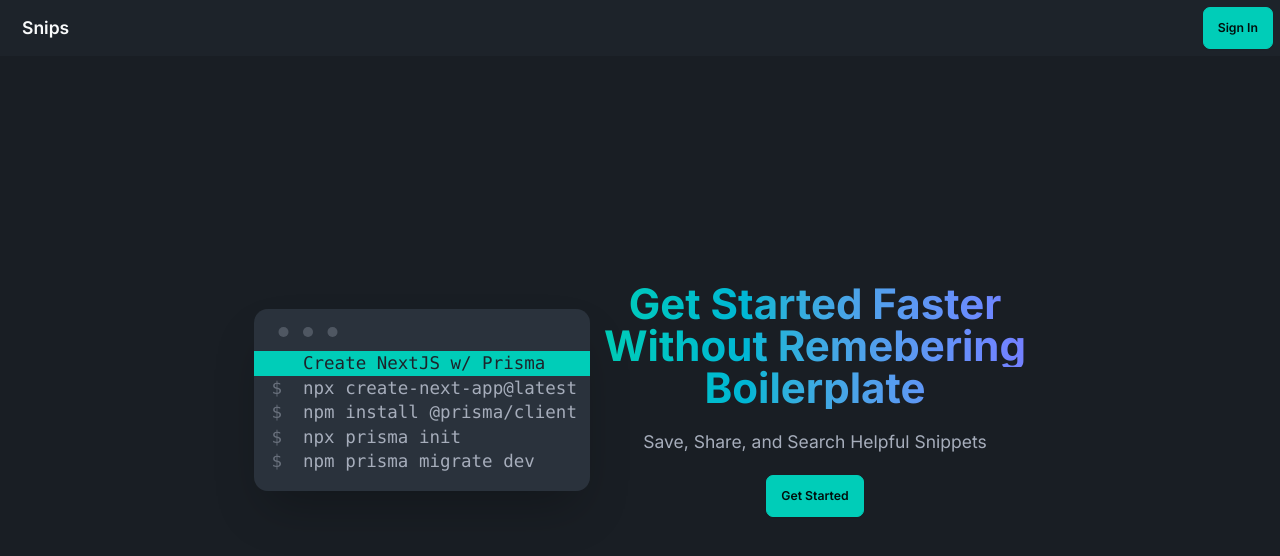
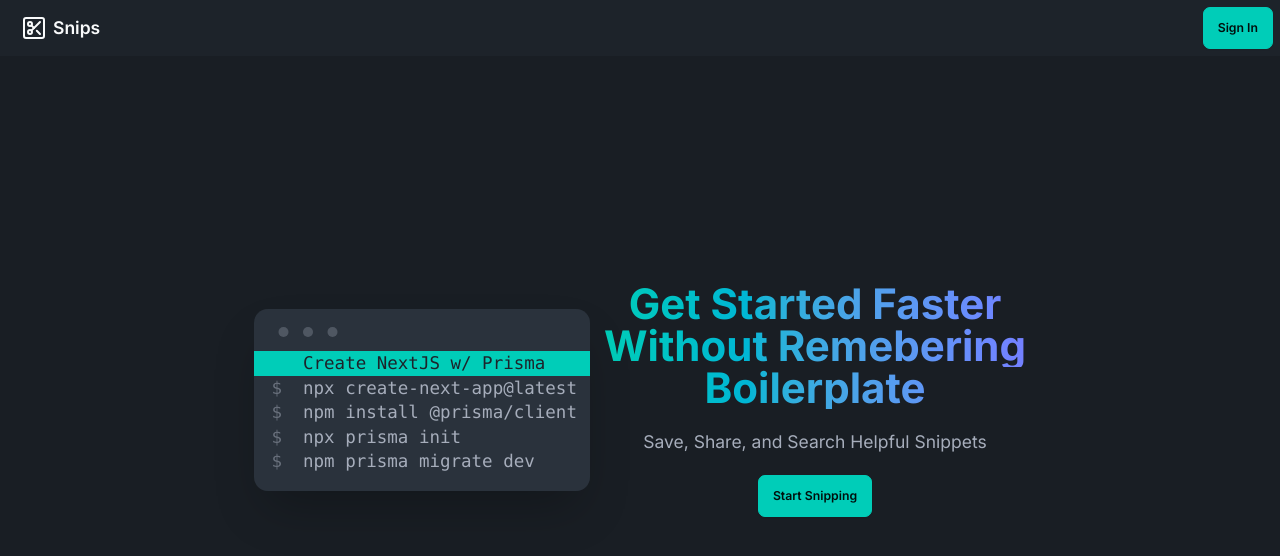
Before and after one commit to HunterGalloway-dev/snips, a Next.js app: page / in a window 1280 px wide. Shown: the top 556 px of the page. Built offline with nearby package versions, Linux system fonts and the light colour scheme; no server answers.

Commit message:
Added Logo

```diff
--- a/src/app/(components)/LandingPage/index.tsx
+++ b/src/app/(components)/LandingPage/index.tsx
@@ -1,4 +1,6 @@
 import { signIn } from "@/auth";
+import { SquareScissors } from "lucide-react";
+import Link from "next/link";
 import React from "react";
 
 type Props = {};
@@ -8,7 +10,10 @@ const LandingPage = (props: Props) => {
     <div className="w-full h-screen">
       <div className="navbar fixed bg-base-100">
         <div className="navbar-start">
-          <a className="btn btn-ghost text-xl">Snips</a>
+          <a className="btn btn-ghost text-xl">
+            <SquareScissors />
+            Snips
+          </a>
         </div>
         <div className="navbar-end">
           <form
@@ -42,7 +47,21 @@ const LandingPage = (props: Props) => {
             <h2 className="py-6 text-xl text-base-content">
               Save, Share, and Search Helpful Snippets
             </h2>
-            <button className="btn btn-accent">Get Started</button>
+
+            <form
+              action={async () => {
+                "use server";
+                try {
+                  await signIn("github", { redirectTo: "/snips" });
+                } catch (error) {
+                  throw error;
+                }
+              }}
+            >
+              <button className="btn btn-accent" type="submit">
+                Start Snipping
+              </button>
+            </form>
           </div>
           <div className="card bg-base-100 w-full max-w-sm shrink-0 shadow-2xl animate-[slide_1s_ease-in-out_1]">
             <div className="mockup-code text-xl w-96 ">
--- a/src/app/(components)/Navbar/index.tsx
+++ b/src/app/(components)/Navbar/index.tsx
@@ -1,6 +1,12 @@
 "use client";
 
-import { Home, Icon, LucideIcon, PlusCircleIcon } from "lucide-react";
+import {
+  Home,
+  Icon,
+  LucideIcon,
+  PlusCircleIcon,
+  SquareScissors,
+} from "lucide-react";
 import { Session } from "next-auth";
 import { signIn, signOut, useSession } from "next-auth/react";
 import Image from "next/image";
@@ -19,6 +25,7 @@ const Navbar = () => {
     <div className="navbar bg-base-100 border-b-2 border-accent mb-5">
       <div className="flex-1">
         <Link href={"/snips"} className="btn btn-ghost text-xl">
+          <SquareScissors />
           Snips
         </Link>
       </div>
```
